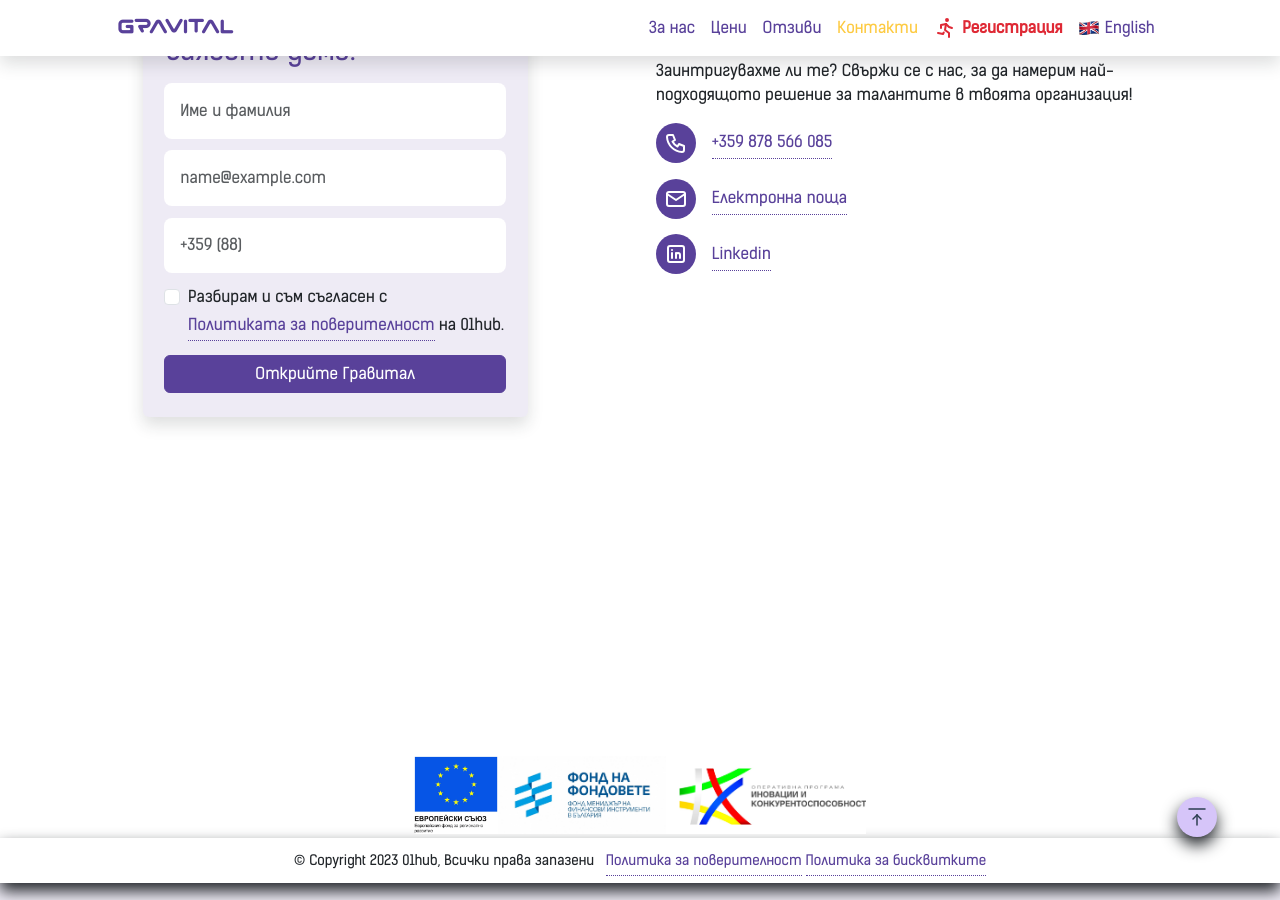
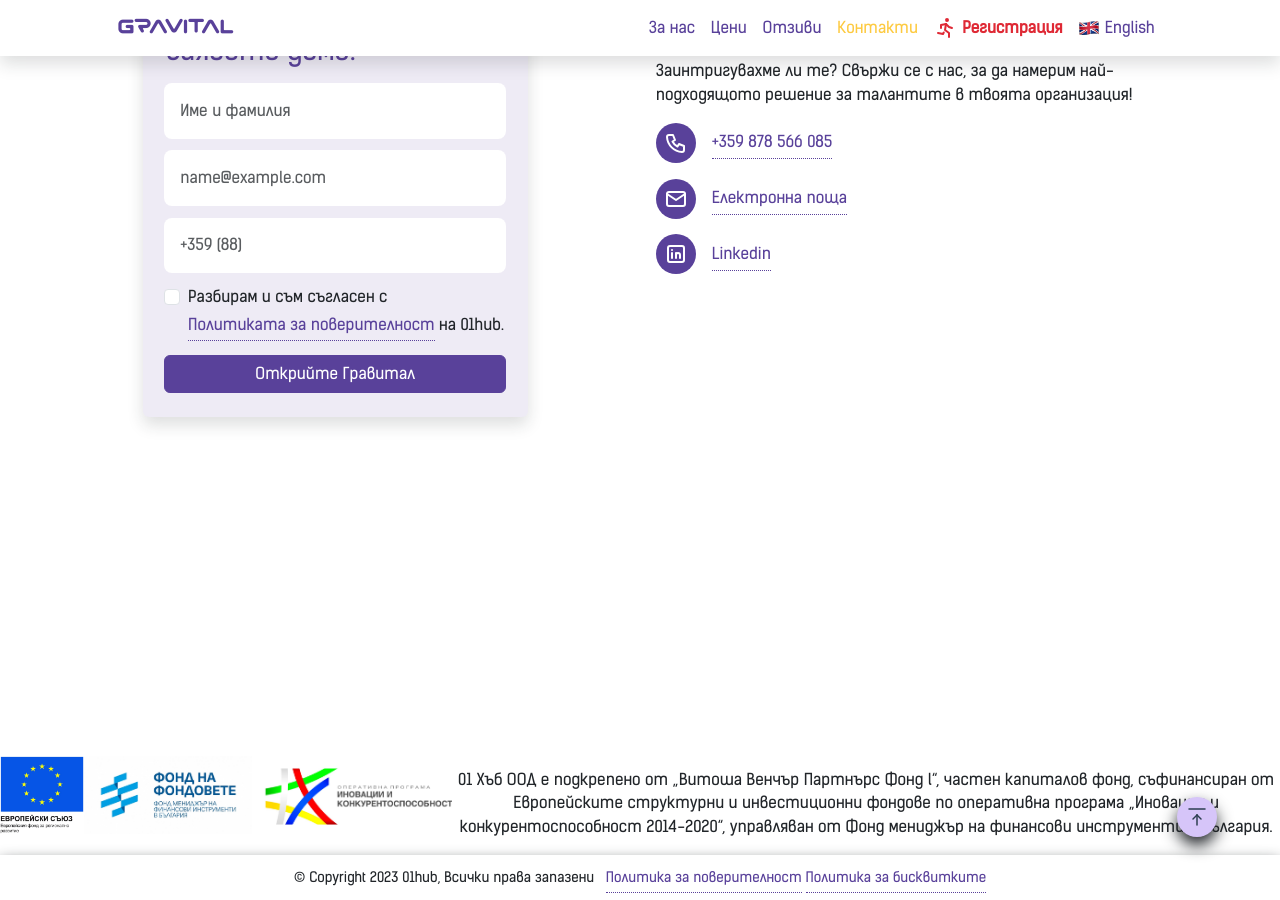
Before and after one commit to gravital-hr/gravital-hr.github.io, a Jekyll site: the page built from index.md, in a window 1280 px wide and 900 px high, scrolled down 4514 px. Built offline with Jekyll 4.4.1, drawn with Linux system fonts in a browser that asks for light colours.

Commit message:
Add footer text for partners

```diff
--- a/_includes/partners.html
+++ b/_includes/partners.html
@@ -4,4 +4,9 @@
         <img src="{{ f.img }}" alt="{{ f.title }}" style="height: 78px; object-fit: contain" />
     </a>
     {% endfor %} {% endif %}
+    {% if section.partners_footer_text %}
+        <div class="text-center mt-3">
+            <p>{{ section.partners_footer_text }}</p>
+        </div>
+    {% endif %}
 </section>
--- a/index.md
+++ b/index.md
@@ -181,6 +181,7 @@ sections:
     type: partners.html
     style: white
     title: Партньори
+    partners_footer_text: 01 Хъб ООД е подкрепено от „Витоша Венчър Партнърс Фонд l“, частен капиталов фонд, съфинансиран от Европейските структурни и инвестиционни фондове по оперативна програма „Иновации и конкурентоспособност 2014-2020“, управляван от Фонд мениджър на финансови инструменти в България.
     partners:
     - title: Европейски фонд за регионално развитие
       url: https://ec.europa.eu/regional_policy/funding/erdf_en
```
Also changed, not shown: en.md (+1 -0 lines).
